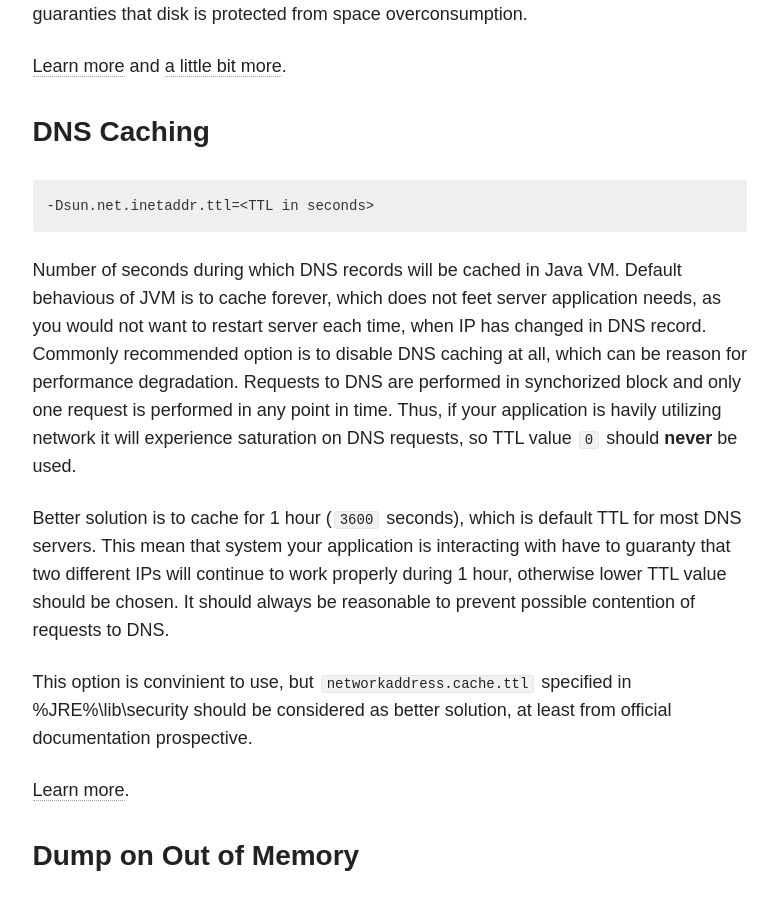
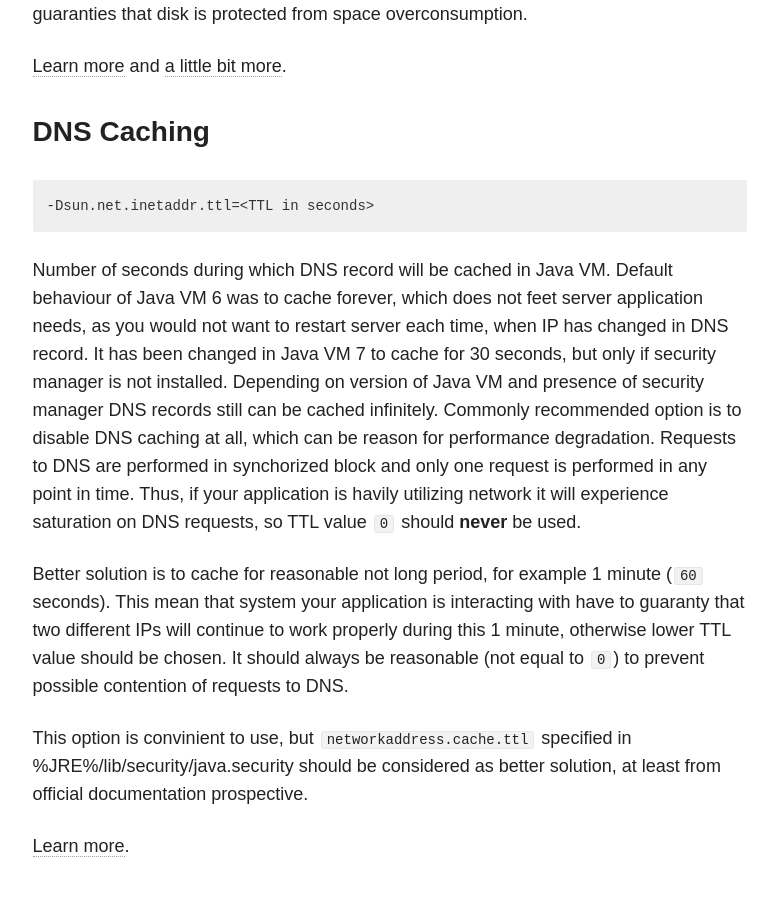
Before and after one commit to anatoliy-sokolenko/anatoliy-sokolenko.github.io, a Jekyll site: the page built from _posts/2014-11-03-javavm-options-production.md, in a window 1280 px wide and 900 px high, scrolled down 4101 px. Shown: the whole window, without its empty margins (347-1125 px from the left). Built offline with Jekyll 4.4.1, drawn with Linux system fonts in a browser that asks for light colours; nearby versions of some CDN libraries; formulas are drawn with MathJax 3; comment, search, counter and statistics services are not loaded.

Commit message:
fix information regarding DNS caching according to latest changes in Java 7

````diff
--- a/_posts/2014-11-03-javavm-options-production.md
+++ b/_posts/2014-11-03-javavm-options-production.md
@@ -151,11 +151,12 @@ GC log files rotation makes analysis of garbage collection problems easier, also
 -Dsun.net.inetaddr.ttl=<TTL in seconds>
 ```
 
-Number of seconds during which DNS records will be cached in Java VM. Default behavious of JVM is to cache forever, which does not feet server application needs, as you would not want to restart server each time, when IP has changed in DNS record. Commonly recommended option is to disable DNS caching at all, which can be reason for performance degradation. Requests to DNS are performed in synchorized block and only one request is performed in any point in time. Thus, if your application is havily utilizing network it will experience saturation on DNS requests, so TTL value ```0``` should **never** be used.
+Number of seconds during which DNS record will be cached in Java VM. Default behaviour of Java VM 6 was to cache forever, which does not feet server application needs, as you would not want to restart server each time, when IP has changed in DNS record. It has been changed in Java VM 7 to cache for 30 seconds, but only if security manager is not installed. Depending on version of Java VM and presence of security manager DNS records still can be cached infinitely.
+Commonly recommended option is to disable DNS caching at all, which can be reason for performance degradation. Requests to DNS are performed in synchorized block and only one request is performed in any point in time. Thus, if your application is havily utilizing network it will experience saturation on DNS requests, so TTL value ```0``` should **never** be used.
 
-Better solution is to cache for 1 hour (```3600``` seconds), which is default TTL for most DNS servers. This mean that system your application is interacting with have to guaranty that two different IPs will continue to work properly during 1 hour, otherwise lower TTL value should be chosen. It should always be reasonable to prevent possible contention of requests to DNS.
+Better solution is to cache for reasonable not long period, for example 1 minute (```60``` seconds). This mean that system your application is interacting with have to guaranty that two different IPs will continue to work properly during this 1 minute, otherwise lower TTL value should be chosen. It should always be reasonable (not equal to ```0```) to prevent possible contention of requests to DNS.
 
-This option is convinient to use, but ```networkaddress.cache.ttl``` specified in %JRE%\lib\security should be considered as better solution, at least from official documentation prospective.
+This option is convinient to use, but ```networkaddress.cache.ttl``` specified in %JRE%/lib/security/java.security should be considered as better solution, at least from official documentation prospective.
 
 [Learn more](https://docs.oracle.com/javase/7/docs/technotes/guides/net/properties.html).
 
````
